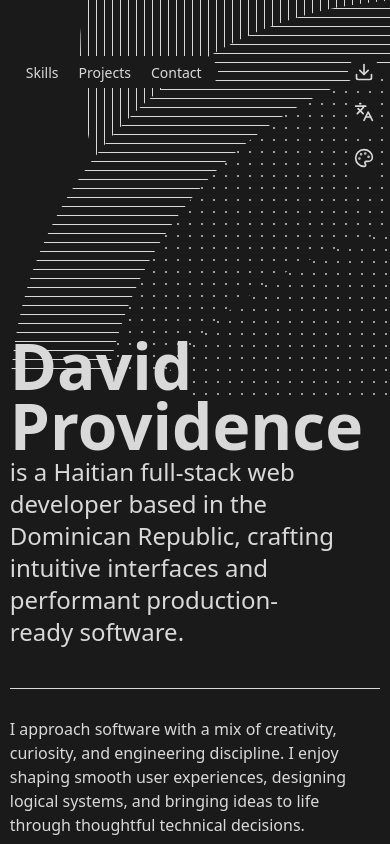
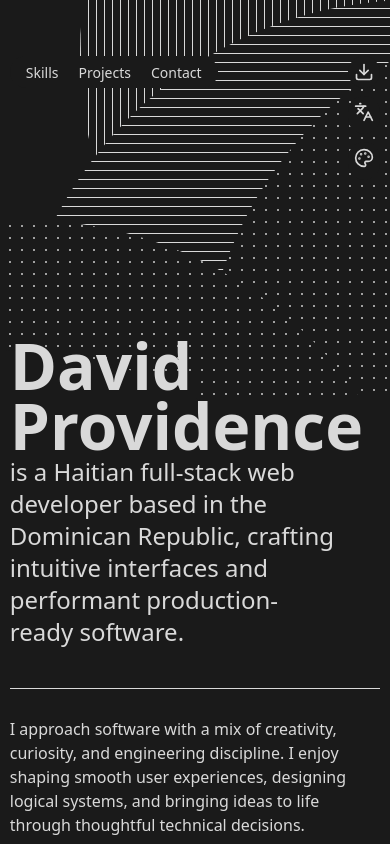
Before and after one commit to Pdave-dcn/portfolio, a Next.js app: page / in a window 390 px wide. Shown: the top 844 px of the page. Built offline with nearby package versions, Linux system fonts and the light colour scheme.

Commit message:
refactor: remove "system" from theme dropdown items and update mobile background shapes positions

```diff
--- a/components/background/BackgroundShapes.tsx
+++ b/components/background/BackgroundShapes.tsx
@@ -8,16 +8,16 @@ type ShapeConfig = {
   top: number;
 };
 
-// Mobile Shape Positions - Edit these positions as needed
+// Mobile Shape Positions
 const MOBILE_SHAPES: ShapeConfig[] = [
   { pattern: "vertical", left: 80, top: -350 },
   { pattern: "horizontal", left: 10, top: 0 },
-  { pattern: "dots", left: 100, top: 50 },
-  { pattern: "dots", left: 350, top: 100 },
-  { pattern: "dots", left: 80, top: 220 },
+  { pattern: "dots", left: 200, top: 0 },
+  { pattern: "dots", left: -380, top: 220 },
+  { pattern: "solid", left: -400, top: 350 },
 ];
 
-// Desktop Shape Positions - Edit these positions as needed
+// Desktop Shape Positions
 const DESKTOP_SHAPES: ShapeConfig[] = [
   { pattern: "dots", left: -50, top: 0 },
   { pattern: "horizontal", left: 1200, top: 300 },
--- a/components/ui/theme-toggle.tsx
+++ b/components/ui/theme-toggle.tsx
@@ -21,7 +21,6 @@ export function ThemePicker() {
     { id: "sunset", label: "Sunset" },
     { id: "neon", label: "Neon" },
     { id: "tech", label: "Tech" },
-    { id: "system", label: "System" },
   ];
 
   return (
```
